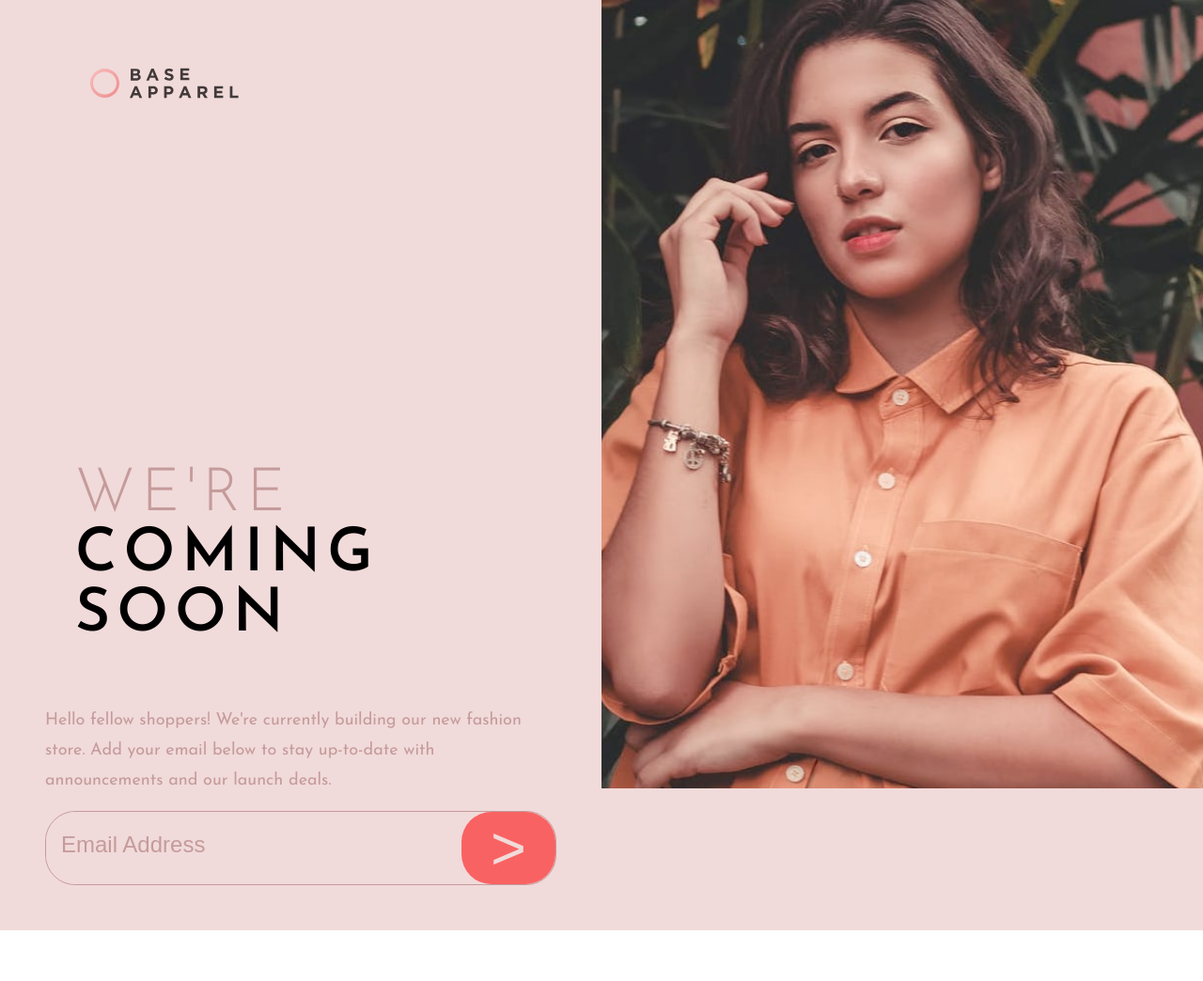
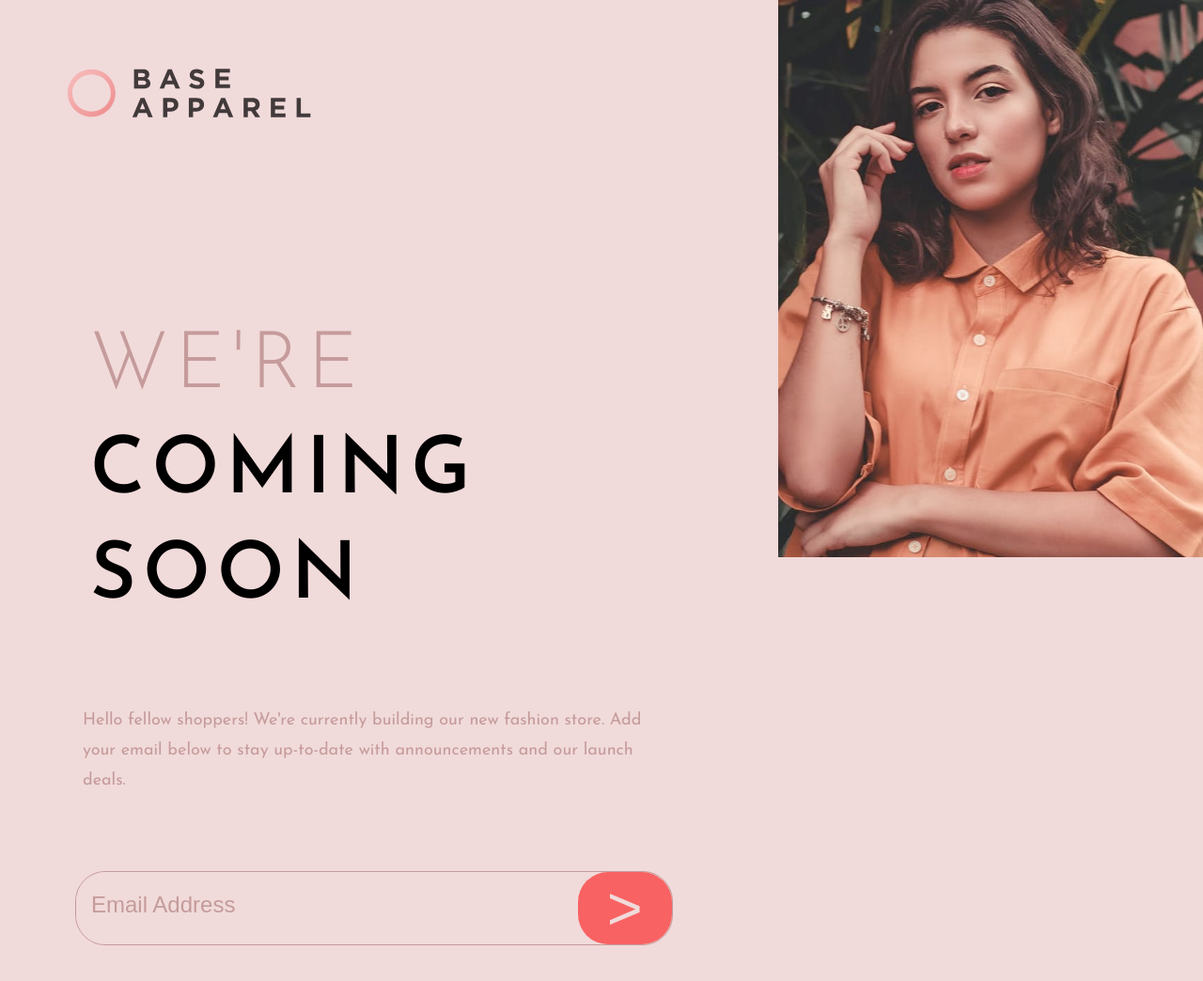
Before and after one commit to Robert0362/Base_Appael_Coming_Soon, a plain HTML site: page index.html in a window 1280 px wide. Shown: the whole page at 94% size. Before the commit the page ends 990 px from the top, so only its background shows below. Drawn offline with Linux system fonts and the light colour scheme.

Commit message:
LayoutComplete

```diff
--- a/css/styles.css
+++ b/css/styles.css
@@ -124,26 +124,39 @@ section{
 
     .logo{
         grid-area: logo;
-        padding:2.5rem 0rem 0rem 5rem;
+        padding:2.5rem 0rem 0rem 3.5rem;
         align-self: center;
+    }
+
+    .topLogo{
+        width: 35%;
     }
 
     section{
         grid-area: body;
         text-align: left;
+        margin-top: -12rem;
     }
     .subHeader{
         text-align: left;
-        padding: 0rem 2rem 2rem 0rem;
+        padding: 0rem 15rem 2rem 1rem;
+        font-size: 84px;
+        line-height: 7rem;
     }
 
     .text{
         text-align: left;
+        padding:1rem 5rem 0rem 2.5rem;
     }
 
     .imgBox{
         grid-area: pic;
+    }
 
+    .cta{
+        margin-top:5rem;
+        margin-left: 5rem;
+        margin-right: 7rem;
     }
 
 
--- a/index.html
+++ b/index.html
@@ -16,7 +16,7 @@
   <div class="container">
     <header>
       <div class="logo">
-     <img src="images/logo.svg" alt="" class="toplogo">
+     <img src="images/logo.svg" alt="" class="topLogo">
       </div>
     </header>
       <div class="imgBox">
```
